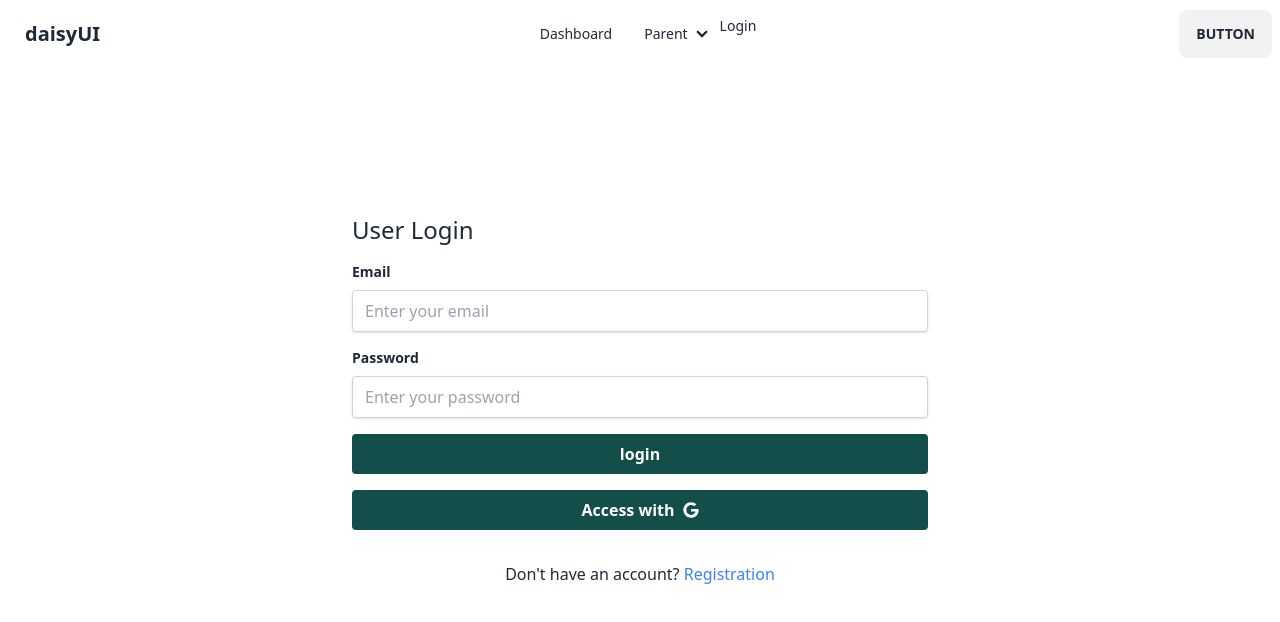
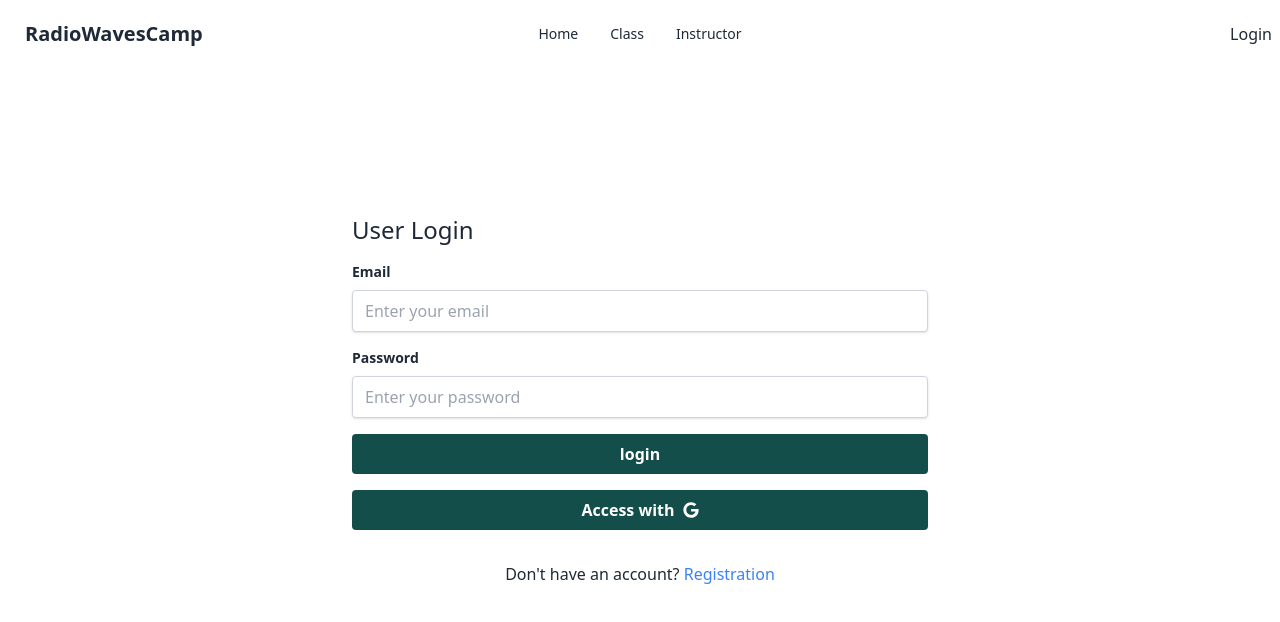
Before and after one commit to kh-almas/radio_waves_camp_client_side, a React (Vite) app: page /login in a window 1280 px wide. Shown: the top 622 px of the page. Built offline with nearby package versions, Linux system fonts and the light colour scheme; no server answers.

Commit message:
complete header

```diff
--- a/src/Pages/Shared/Header/Header.jsx
+++ b/src/Pages/Shared/Header/Header.jsx
@@ -26,8 +26,8 @@ const Header = () => {
         });
     }
     return (
-        <>
-            <div className="navbar bg-transparent fixed z-50">
+        <div>
+            <div className="navbar bg-white bg-opacity-80 fixed z-50">
                 <div className="navbar-start">
                     <div className="dropdown">
                         <label tabIndex={0} className="btn btn-ghost lg:hidden">
@@ -35,17 +35,11 @@ const Header = () => {
                         </label>
                         <ul tabIndex={0} className="menu menu-sm dropdown-content mt-3 p-2 shadow bg-base-100 rounded-box w-52">
                             <li><Link to={'/dashboard'}>Dashboard</Link></li>
-                            <li>
-                                <a>Parent</a>
-                                <ul className="p-2">
-                                    <li><a>Submenu 1</a></li>
-                                    <li><a>Submenu 2</a></li>
-                                </ul>
-                            </li>
+                            <li><Link to={'/'}>Class</Link></li>
+                            <li><Link to={'/'}>Instructor</Link></li>
                             {
                                 user ?
                                     <>
-                                        <img src={user?.photoURL} alt="profile_img" className="w-12 h-12 rounded-full mr-4"/>
                                         <button onClick={handelLogout} className="mr-4">Logout</button>
                                     </>
                                     :
@@ -55,38 +49,35 @@ const Header = () => {
                             }
                         </ul>
                     </div>
-                    <a className="btn btn-ghost normal-case text-xl">daisyUI</a>
+                    <a className="btn btn-ghost normal-case text-xl">RadioWavesCamp</a>
                 </div>
                 <div className="navbar-center hidden lg:flex">
                     <ul className="menu menu-horizontal px-1">
-                        <li><Link to={'/dashboard'}>Dashboard</Link></li>
-                        <li tabIndex={0}>
-                            <details>
-                                <summary>Parent</summary>
-                                <ul className="p-2">
-                                    <li><a>Submenu 1</a></li>
-                                    <li><a>Submenu 2</a></li>
-                                </ul>
-                            </details>
-                        </li>
+                        <li><Link to={'/'}>Home</Link></li>
+                        <li><Link to={'/'}>Class</Link></li>
+                        <li><Link to={'/'}>Instructor</Link></li>
                         {
                             user ?
-                                <>
-                                    <img src={user?.photoURL} alt="profile_img" className="w-12 h-12 rounded-full mr-4"/>
-                                    <button onClick={handelLogout} className="mr-4">Logout</button>
-                                </>
-                                :
-                                <>
-                                    <Link to={'/login'}>Login</Link>
-                                </>
+                                <li><Link to={'/dashboard'}>Dashboard</Link></li>
+                                : ''
                         }
                     </ul>
                 </div>
                 <div className="navbar-end">
-                    <a className="btn">Button</a>
+                    {
+                        user ?
+                            <>
+                                <img src={user?.photoURL} alt="profile_img" className="w-12 h-12 rounded-full mr-4"/>
+                                <button onClick={handelLogout} className="mr-4">Logout</button>
+                            </>
+                            :
+                            <>
+                                <Link to={'/login'}>Login</Link>
+                            </>
+                    }
                 </div>
             </div>
-        </>
+        </div>
     );
 };
 
```
